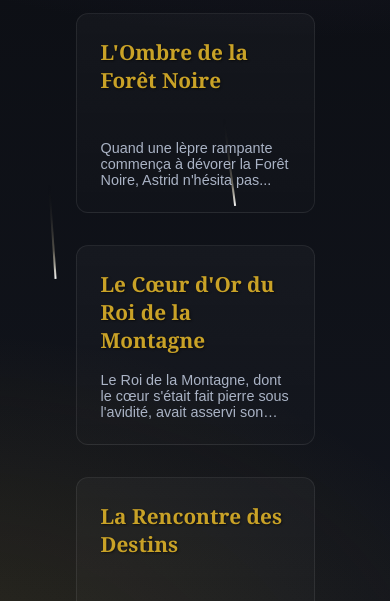
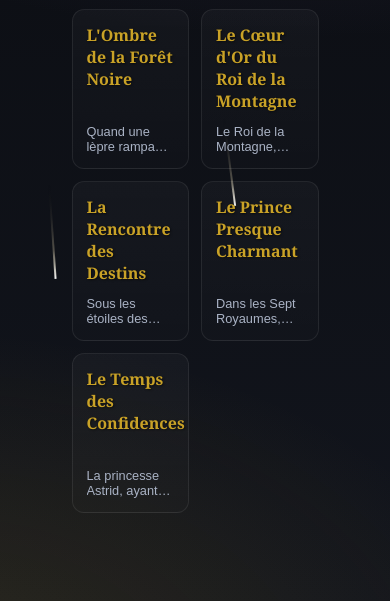
Before and after one commit to Franck-F/Astrid.github.io, a plain HTML site: page stories.html in a window 390 px wide. Shown: the part 238-839 px from the top of the page. Drawn offline with Linux system fonts and the light colour scheme.

Commit message:
feat(responsive): Optimisation de la grille des chroniques pour mobile avec deux colonnes

```diff
--- a/css/responsive.css
+++ b/css/responsive.css
@@ -126,6 +126,42 @@
         font-size: 1rem;
         margin-top: 20px;
     }
+
+    /* Ajustements pour les chroniques sur mobile */
+    .modal-content {
+        padding: 1.5rem;
+        width: 95%;
+    }
+    .modal-content h3 {
+        font-size: 1.4rem;
+        margin-bottom: 1rem;
+    }
+    .modal-content p {
+        font-size: 0.95rem;
+        line-height: 1.6;
+    }
+}
+
+/* Pour les très petits écrans */
+@media screen and (max-width: 480px) {
+    .stories-grid {
+        grid-template-columns: repeat(2, 1fr);
+        gap: 0.75rem;
+        padding: 0.75rem;
+    }
+    .story-card {
+        height: 160px;
+        padding: 0.875rem;
+    }
+    .story-card h3 {
+        font-size: 1rem;
+        margin-bottom: 0.5rem;
+    }
+    .story-preview {
+        font-size: 0.8rem;
+        -webkit-line-clamp: 2;
+        line-clamp: 2;
+    }
 }
 
 /* Overlay pour le menu mobile */
--- a/css/style.css
+++ b/css/style.css
@@ -143,7 +143,7 @@ main p {
 /* Style des chroniques */
 .stories-grid {
     display: grid;
-    grid-template-columns: repeat(auto-fit, minmax(300px, 1fr));
+    grid-template-columns: repeat(auto-fit, minmax(280px, 1fr));
     gap: 2rem;
     padding: 2rem 0;
 }
@@ -280,8 +280,21 @@ main p {
     nav ul { gap: 6px; padding: 8px 10px; }
     nav a { padding: 6px 10px; font-size: .9rem; }
     .stories-grid {
-        grid-template-columns: 1fr;
+        grid-template-columns: repeat(2, 1fr);
+        gap: 1rem;
         padding: 1rem;
+    }
+    .story-card {
+        height: 180px;
+        padding: 1rem;
+    }
+    .story-card h3 {
+        font-size: 1.1rem;
+        margin-bottom: 0.75rem;
+    }
+    .story-preview {
+        font-size: 0.85rem;
+        -webkit-line-clamp: 2;
     }
 }
 @import url('https://fonts.googleapis.com/css2?family=MedievalSharp&family=Raleway:wght@400;700&display=swap');
```
